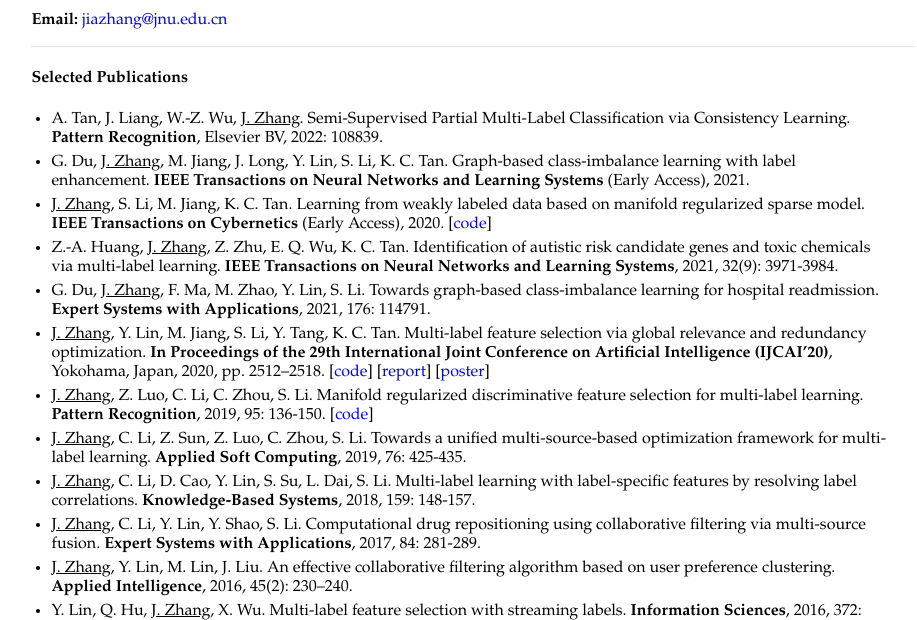
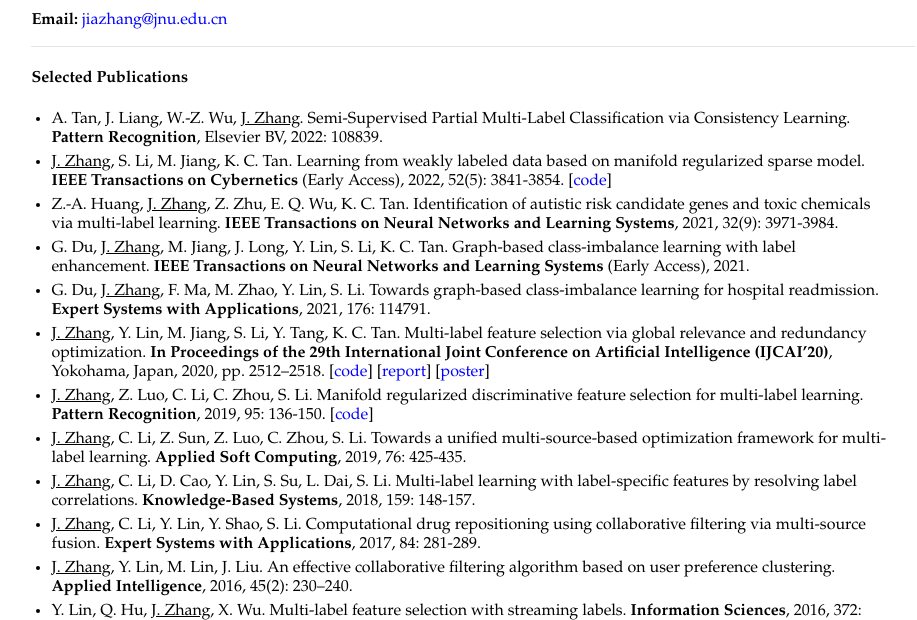
Before and after one commit to jiazhang-ml/jiazhang-ml.github.io, a Jekyll site: the page built from index.md, in a window 1280 px wide and 900 px high, cut to the strip 280-900 px from the top of the window. Shown: the whole strip, without its empty margins (167-1084 px from the left). Built offline with Jekyll 4.4.1, drawn with Linux system fonts in a browser that asks for light colours.

Commit message:
Update index.md

```diff
--- a/index.md
+++ b/index.md
@@ -18,9 +18,9 @@ I received the Ph.D. degree from the School of Informatics, Xiamen University, X
 #### Selected Publications
 
 * A. Tan, J. Liang, W.-Z. Wu, <u>J. Zhang</u>. Semi-Supervised Partial Multi-Label Classification via Consistency Learning. **Pattern Recognition**, Elsevier BV, 2022: 108839.
+* <u>J. Zhang</u>, S. Li, M. Jiang, K. C. Tan. Learning from weakly labeled data based on manifold regularized sparse model. **IEEE Transactions on Cybernetics** (Early Access), 2022, 52(5): 3841-3854. [[code](MSWL-master.zip)]
+* Z.-A. Huang, <u>J. Zhang</u>, Z. Zhu, E. Q. Wu, K. C. Tan. Identification of autistic risk candidate genes and toxic chemicals via multi-label learning. **IEEE Transactions on Neural Networks and Learning Systems**, 2021, 32(9): 3971-3984.
 * G. Du, <u>J. Zhang</u>, M. Jiang, J. Long, Y. Lin, S. Li, K. C. Tan. Graph-based class-imbalance learning with label enhancement. **IEEE Transactions on Neural Networks and Learning Systems** (Early Access), 2021.
-* <u>J. Zhang</u>, S. Li, M. Jiang, K. C. Tan. Learning from weakly labeled data based on manifold regularized sparse model. **IEEE Transactions on Cybernetics** (Early Access), 2020. [[code](MSWL-master.zip)]
-* Z.-A. Huang, <u>J. Zhang</u>, Z. Zhu, E. Q. Wu, K. C. Tan. Identification of autistic risk candidate genes and toxic chemicals via multi-label learning. **IEEE Transactions on Neural Networks and Learning Systems**, 2021, 32(9): 3971-3984.
 * G. Du, <u>J. Zhang</u>, F. Ma, M. Zhao, Y. Lin, S. Li. Towards graph-based class-imbalance learning for hospital readmission. **Expert Systems with Applications**, 2021, 176: 114791.
 * <u>J. Zhang</u>, Y. Lin, M. Jiang, S. Li, Y. Tang, K. C. Tan. Multi-label feature selection via global relevance and redundancy optimization. **In Proceedings of the 29th International Joint Conference on Artificial Intelligence (IJCAI’20)**, Yokohama, Japan, 2020, pp. 2512–2518. [[code](GRRO-master.zip)] [[report](v15.pptx)] [[poster](poster.pdf)]
 * <u>J. Zhang</u>, Z. Luo, C. Li, C. Zhou, S. Li. Manifold regularized discriminative feature selection for multi-label learning. **Pattern Recognition**, 2019, 95: 136-150. [[code](MDFS-master.zip)]
```
